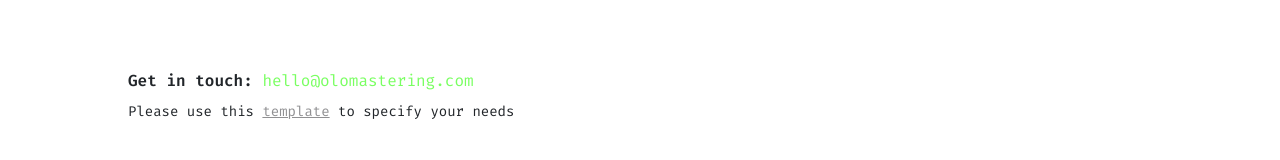
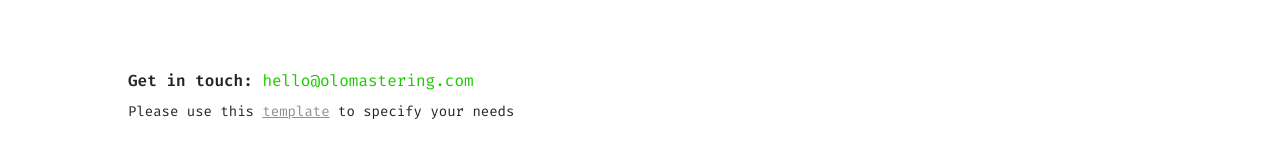
Before and after one commit to avayl92/olomastering, a plain HTML site: page index.html in a window 1280 px wide. In both pictures the pointer is over the link "hello@olomastering.com". Shown: the part 479-639 px from the top of the page. Drawn offline with nearby package versions, Linux system fonts and the light colour scheme.

Commit message:
Update style.css

```diff
--- a/assets/css/style.css
+++ b/assets/css/style.css
@@ -456,7 +456,7 @@ main {
   .touch a {
     color: rgba(34, 34, 38, 0.5); }
     .touch a:hover {
-      color: #79ff61;
+      color: #1fc700;
       text-decoration: none; }
   .touch p {
     margin-bottom: 8px; }
```
